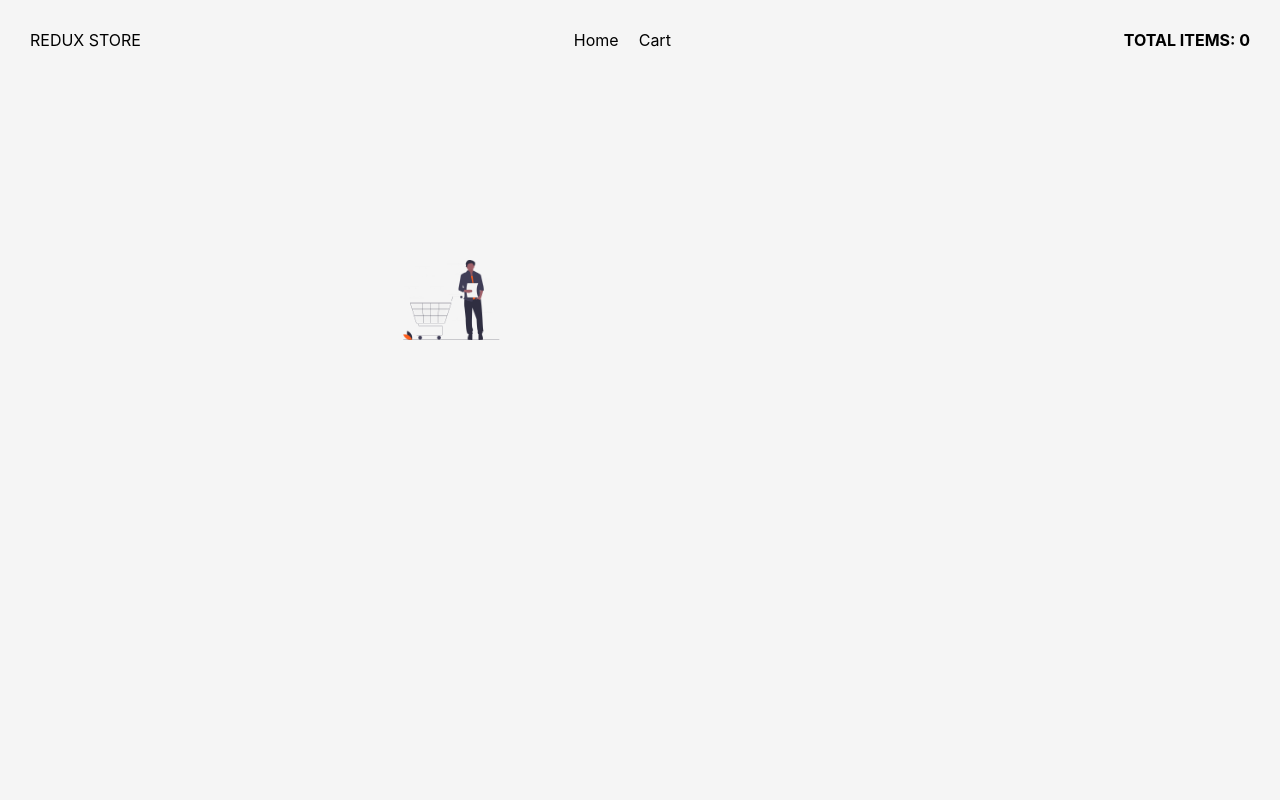
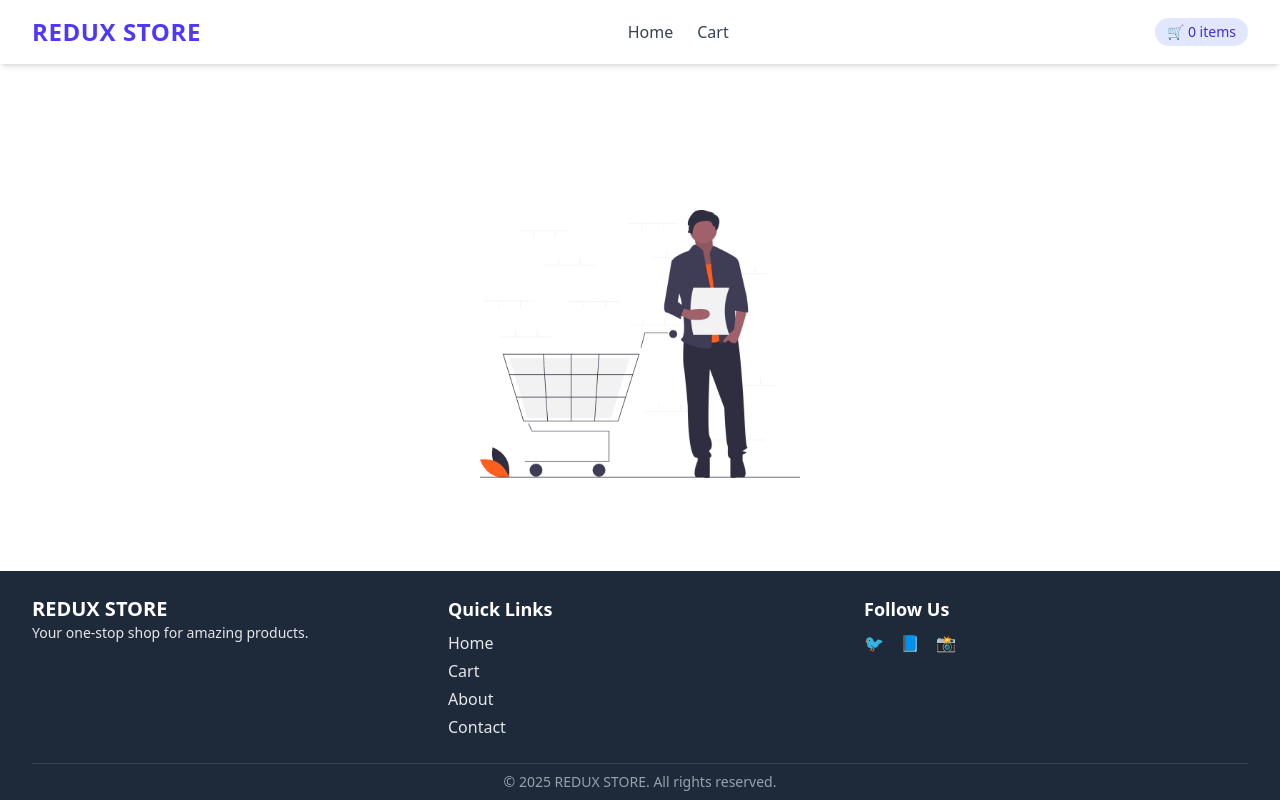
Before and after one commit to shashank-varshney21/Redux-Store, a React (Create React App) app: page /cart in a window 1280 px wide. Built offline with nearby package versions, Linux system fonts and the light colour scheme.

Commit message:
Added-Navbar-and-customisation

```diff
--- a/public/index.html
+++ b/public/index.html
@@ -1,14 +1,12 @@
 <!DOCTYPE html>
 <html lang="en">
+
 <head>
   <meta charset="utf-8" />
   <link rel="icon" href="%PUBLIC_URL%/favicon.ico" />
   <meta name="viewport" content="width=device-width, initial-scale=1" />
   <meta name="theme-color" content="#000000" />
-    <meta
-      name="description"
-      content="Web site created using create-react-app"
-    />
+  <meta name="description" content="Web site created using create-react-app" />
   <link rel="apple-touch-icon" href="%PUBLIC_URL%/logo192.png" />
   <!--
       manifest.json provides metadata used when your web app is installed on a
@@ -24,8 +22,10 @@
       work correctly both with client-side routing and a non-root public URL.
       Learn how to configure a non-root public URL by running `npm run build`.
     -->
+  <script src="https://cdn.jsdelivr.net/npm/@tailwindcss/browser@4"></script>
   <title>React App</title>
 </head>
+
 <body>
   <noscript>You need to enable JavaScript to run this app.</noscript>
   <div id="root"></div>
@@ -40,4 +40,5 @@
       To create a production bundle, use `npm run build` or `yarn build`.
     -->
 </body>
+
 </html>
--- a/src/App.js
+++ b/src/App.js
@@ -5,17 +5,27 @@ import Cart from './Pages/Cart';
 import Navbar from './Components/Navbar';
 import { Provider } from 'react-redux';
 import store from './Store/store';
+import Footer from './Components/Footer';
+
+// I have used div here so that the footer is always at the bottom of the page, even if the content is short. This ensures a consistent layout across different pages.
+// Main tag is used to apply flex-grow, allowing the main content to take up available space between the navbar and footer.
+// Justify-between is used to space the navbar and footer evenly, while the main content fills the remaining space.
 
 function App() {
   return (
     <Provider store={store}>
+      <div className="min-h-screen flex flex-col justify-between">
         <Router>
           <Navbar />
+          <main className="flex-grow">
             <Routes>
               <Route path="/" element={<Home />} />
               <Route path="/cart" element={<Cart />} />
             </Routes>
+          </main>
+          <Footer />
         </Router>
+      </div>
     </Provider>
   );
 }
--- /dev/null
+++ b/src/Components/Footer.jsx
@@ -0,0 +1,36 @@
+const Footer = () => {
+  return (
+    <footer className="bg-gray-800 text-gray-200 w-full">
+      <div className="max-w-7xl mx-auto px-4 sm:px-6 lg:px-8">
+        <div className="grid grid-cols-1 md:grid-cols-3 gap-8 py-6">
+          <div className="text-center md:text-left">
+            <h2 className="text-xl font-bold text-white">REDUX STORE</h2>
+            <p className="text-sm">Your one‑stop shop for amazing products.</p>
+          </div>
+          <div className="text-center md:text-left">
+            <h3 className="text-lg font-semibold text-white mb-2">Quick Links</h3>
+            <ul className="space-y-1">
+              <li><a href="/" className="hover:text-indigo-400">Home</a></li>
+              <li><a href="/cart" className="hover:text-indigo-400">Cart</a></li>
+              <li><a href="/about" className="hover:text-indigo-400">About</a></li>
+              <li><a href="/contact" className="hover:text-indigo-400">Contact</a></li>
+            </ul>
+          </div>
+          <div className="text-center md:text-left">
+            <h3 className="text-lg font-semibold text-white mb-2">Follow Us</h3>
+            <div className="flex justify-center md:justify-start space-x-4">
+              <a href="#" className="hover:text-indigo-400">🐦</a>
+              <a href="#" className="hover:text-indigo-400">📘</a>
+              <a href="#" className="hover:text-indigo-400">📸</a>
+            </div>
+          </div>
+        </div>
+        <div className="border-t border-gray-700 text-center text-sm text-gray-400 py-2">
+          © {new Date().getFullYear()} REDUX STORE. All rights reserved.
+        </div>
+      </div>
+    </footer>
+  );
+};
+
+export default Footer;
--- a/src/Components/Navbar.jsx
+++ b/src/Components/Navbar.jsx
@@ -1,20 +1,92 @@
-import { Link } from "react-router-dom"
+import { useState } from "react";
+import { Link } from "react-router-dom";
 import { useSelector } from "react-redux";
 
 const Navbar = () => {
   const items = useSelector((state) => state.cart);
+  const [isOpen, setIsOpen] = useState(false);
+
   return (
-    <div style={{ display: 'flex', justifyContent: 'space-between', padding: '10px' }}>
-        <span>REDUX STORE</span>
-        <div>
-            <Link className="navLink" to='/'>Home</Link>
-            <Link className="navLink" to='/cart'>Cart</Link>
+    <nav className="bg-white shadow-md sticky top-0 z-50">
+      <div className="max-w-7xl mx-auto px-4 sm:px-6 lg:px-8">
+        <div className="flex justify-between items-center h-16">
+          {/* Brand */}
+          <div className="text-2xl font-bold text-indigo-600 tracking-wide">
+            <Link to="/">REDUX STORE</Link>
+          </div>
+
+          {/* Desktop Links */}
+          <div className="hidden sm:flex space-x-6">
+            <Link
+              to="/"
+              className="text-gray-700 font-medium hover:text-indigo-600 transition-colors duration-200"
+            >
+              Home
+            </Link>
+            <Link
+              to="/cart"
+              className="text-gray-700 font-medium hover:text-indigo-600 transition-colors duration-200"
+            >
+              Cart
+            </Link>
+          </div>
+
+          {/* Cart Count */}
+          <div className="hidden sm:flex items-center">
+            <span className="inline-flex items-center px-3 py-1 rounded-full text-sm font-medium bg-indigo-100 text-indigo-700">
+              🛒 {items.length} items
+            </span>
+          </div>
+
+          {/* Hamburger Button (mobile) */}
+          <button
+            onClick={() => setIsOpen(!isOpen)}
+            className="sm:hidden inline-flex items-center justify-center p-2 rounded-md text-gray-700 hover:text-indigo-600 hover:bg-gray-100 focus:outline-none focus:ring-2 focus:ring-inset focus:ring-indigo-500"
+          >
+            {/* Icon */}
+            <svg
+              className="h-6 w-6"
+              xmlns="http://www.w3.org/2000/svg"
+              fill="none"
+              viewBox="0 0 24 24"
+              stroke="currentColor"
+            >
+              {isOpen ? (
+                // X icon
+                <path strokeLinecap="round" strokeLinejoin="round" strokeWidth={2} d="M6 18L18 6M6 6l12 12" />
+              ) : (
+                // Hamburger icon
+                <path strokeLinecap="round" strokeLinejoin="round" strokeWidth={2} d="M4 6h16M4 12h16M4 18h16" />
+              )}
+            </svg>
+          </button>
         </div>
-        <span className="cartCount">
-            Total Items: {items.length}
-        </span>
-    </div>
-  )
-}
+      </div>
 
-export default Navbar
+      {/* Mobile Menu */}
+      {isOpen && (
+        <div className="sm:hidden px-2 pt-2 pb-3 space-y-1 border-t border-gray-200">
+          <Link
+            to="/"
+            onClick={() => setIsOpen(false)}
+            className="block px-3 py-2 rounded-md text-base font-medium text-gray-700 hover:bg-gray-100 hover:text-indigo-600"
+          >
+            Home
+          </Link>
+          <Link
+            to="/cart"
+            onClick={() => setIsOpen(false)}
+            className="block px-3 py-2 rounded-md text-base font-medium text-gray-700 hover:bg-gray-100 hover:text-indigo-600"
+          >
+            Cart
+          </Link>
+          <span className="block px-3 py-2 text-sm font-medium bg-indigo-100 text-indigo-700 rounded-md">
+            🛒 {items.length} items
+          </span>
+        </div>
+      )}
+    </nav>
+  );
+};
+
+export default Navbar;
--- a/src/Pages/Cart.js
+++ b/src/Pages/Cart.js
@@ -1,4 +1,3 @@
-import React from 'react'
 import { useSelector } from 'react-redux';
 import { remove } from '../Store/cartSlice';
 import { useDispatch } from 'react-redux';
@@ -6,24 +5,57 @@ import { useDispatch } from 'react-redux';
 // Here we bring the products from the cartSlice (Redux)
 const Cart = () => {
   const products = useSelector((state) => state.cart);
-  const dispatch = useDispatch ();
+  const dispatch = useDispatch();
   const HandleRemove = (productID) => {
     dispatch(remove(productID));
   }
   return (
     products.length === 0 ? (
-      <img src='/empty-cart.png' alt='Empty cart' className='emptyCartImage'/>
+      <div className='flex justify-center items-center mt-30'>
+        <img className='w-32 h-32 sm:w-48 sm:h-48 md:w-64 md:h-64 lg:w-80 lg:h-80 object-contain' src='/empty-cart.png' alt='Empty cart' />
+      </div>
     ) : (
-      <div className='cartWrapper'>
+      <div className="mx-auto mt-10">
         {products.map(product => (
-          <div className='cartCard' key={product.id}>
-            <img src={product.image} alt={product.title} />
-            <h4>{product.title}</h4>
-            <h5>Price: ${product.price}</h5>
-            <button onClick={() => {HandleRemove(product.id)}} className='btn'>Remove from Cart</button>
+          <div
+            key={product.id}
+            className="
+        flex flex-col md:flex-row md:justify-between md:items-center
+        bg-white mb-6 p-4 rounded-md shadow-sm space-y-4 md:space-y-0 md:space-x-4
+      "
+          >
+            {/* Image */}
+            <img
+              src={product.image}
+              alt={product.title}
+              className="w-20 h-20 md:w-24 md:h-24 object-contain mx-auto md:mx-0"
+            />
+
+            {/* Title */}
+            <h4 className="text-lg font-semibold text-center md:text-left">
+              {product.title}
+            </h4>
+
+            {/* Price */}
+            <h5 className="text-gray-700 text-center md:text-left">
+              Price: ${product.price}
+            </h5>
+
+            {/* Button */}
+            <button
+              onClick={() => HandleRemove(product.id)}
+              className="
+          bg-red-500 hover:bg-red-600 text-white font-medium
+          px-4 py-2 rounded-md transition-colors duration-200
+          mx-auto md:mx-0
+        "
+            >
+              Remove from Cart
+            </button>
           </div>
         ))}
       </div>
+
     )
   )
 }
--- a/src/Pages/Home.js
+++ b/src/Pages/Home.js
@@ -2,12 +2,13 @@ import Products from '../Components/Products'
 
 const Home = () => {
   return (
-    <div>
-        <h2 className='heading'>Welcome to Redux toolkit Store</h2>
-        <section>
-            <h3>Products</h3>
-             <Products />
-        </section>
+    <div className="bg-gray-50 min-h-screen py-10">
+      <section className="max-w-7xl px-4 sm:px-6 lg:px-8 ml-10">
+        <h3 className="text-3xl font-bold text-gray-800 mb-8 border-b-2 border-indigo-500 inline-block pb-2">
+          🛍️ Products
+        </h3>
+        <Products />
+      </section>
     </div>
   )
 }
--- a/src/index.css
+++ b/src/index.css
@@ -1,68 +1,3 @@
-body {
-    margin: 0;
-    font-family: -apple-system, BlinkMacSystemFont, 'Segoe UI', 'Roboto',
-        'Oxygen', 'Ubuntu', 'Cantarell', 'Fira Sans', 'Droid Sans',
-        'Helvetica Neue', sans-serif;
-    -webkit-font-smoothing: antialiased;
-    -moz-osx-font-smoothing: grayscale;
-    padding: 20px;
-    background: whitesmoke;
+html, body, #root {
+  height: 100%;
 }
-img {
-    height: 80px;
-}
-.card {
-    background: white;
-    padding: 20px;
-    text-align: center;
-    border-radius: 10px;
-}
-.productsWrapper {
-    display: grid;
-    grid-template-columns: repeat(4, 1fr);
-    gap: 30px;
-}
-.btn {
-    border: none;
-    outline: none;
-    background: #764abc;
-    padding: 5px 10px;
-    color: #fff;
-    border-radius: 5px;
-    font-weight: bold;
-    cursor: pointer;
-    transition: all 0.3s ease-in-out;
-}
-
-.btn:hover {
-    background: #513282;
-}
-
-.heading {
-    padding: 25px 0;
-}
-.cartCount {
-    font-weight: bold;
-    text-transform: uppercase;
-    margin-left: 40px;
-}
-.navLink {
-    text-decoration: none;
-    color: black;
-    margin-left: 20px;
-}
-
-.cartCard {
-    display: flex;
-    align-items: center;
-    justify-content: space-between;
-    background: #fff;
-    margin-bottom: 20px;
-    padding: 14px;
-    border-radius: 5px;
-}
-.emptyCartImage {
-    height: 80px;
-    /* transform: translateX(400%); */
-    transform: translate3d(400%, 250%, 0);
-}
```
Also changed, not shown: src/Components/Products.jsx (+6 -6 lines). Lines whose indentation alone changed are shown as unchanged.
